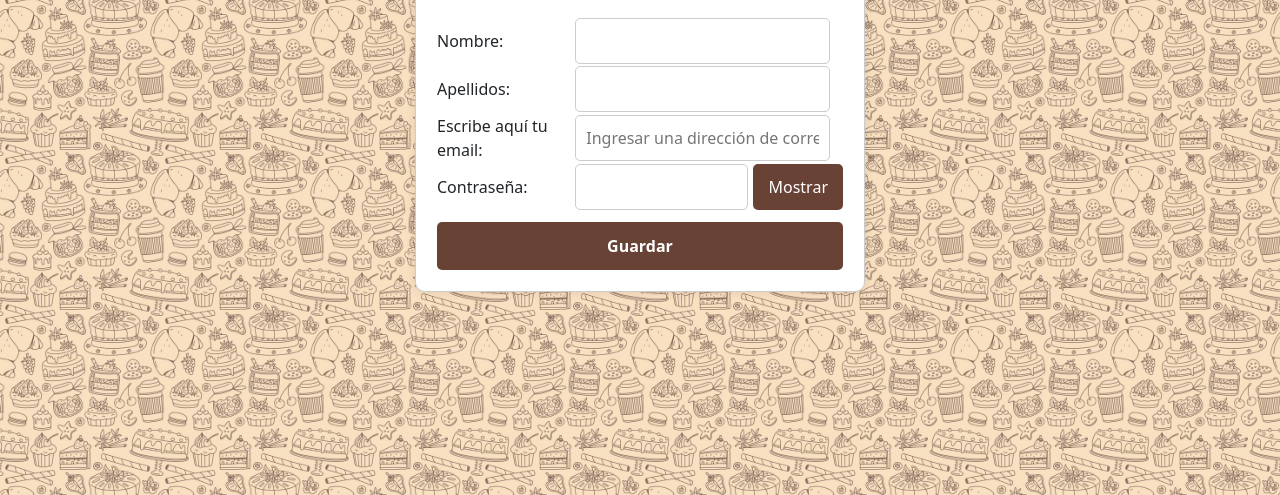
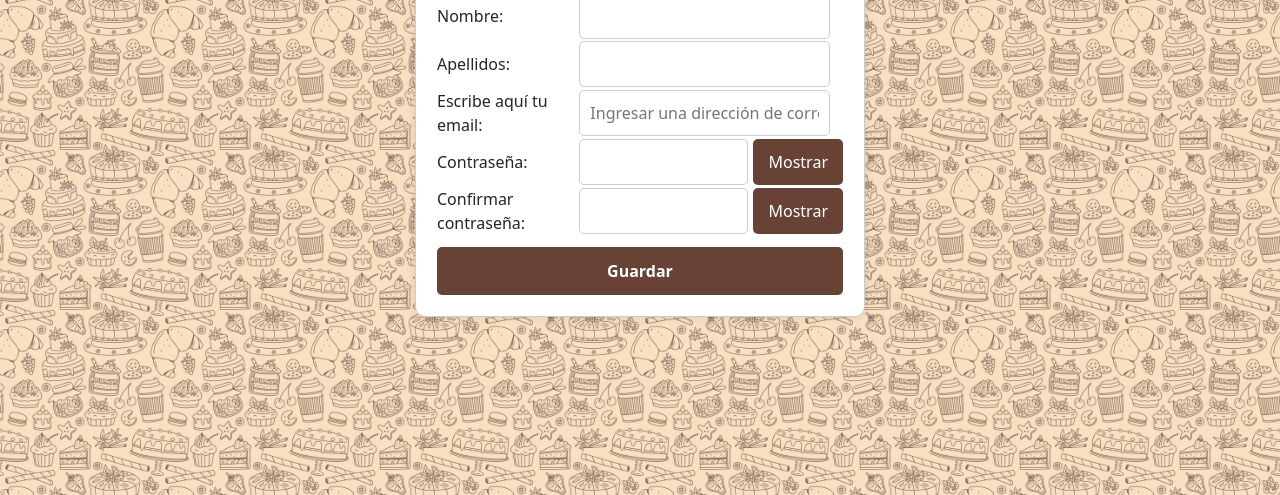
Before and after one commit to sergiomcl/Pasteleria, a plain HTML site: page registro.html in a window 1280 px wide. Shown: the part 305-800 px from the top of the page. Drawn offline with nearby package versions, Linux system fonts and the light colour scheme.

Commit message:
se agrego cosasa en registro

```diff
--- a/registro.html
+++ b/registro.html
@@ -67,6 +67,15 @@
                     </td>
                 </tr>
                 <tr>
+                    <td><label for="password">Confirmar contraseña:</label></td>
+                    <td colspan="2">
+                        <div class="password-container">
+                            <input type="password" id="password" name="password" required>
+                            <button type="button" onclick="togglePassword()">Mostrar</button>
+                        </div>
+                    </td>
+                </tr>
+                <tr>
                     <td colspan="3" style="text-align: center;">
                         <input type="submit" value="Guardar" class="btn-guardar">
                     </td>
```
Also changed, not shown: css/contacto.css (line endings or trailing spaces).
